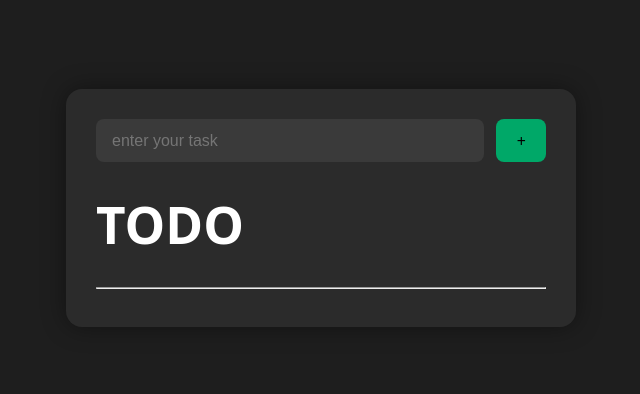
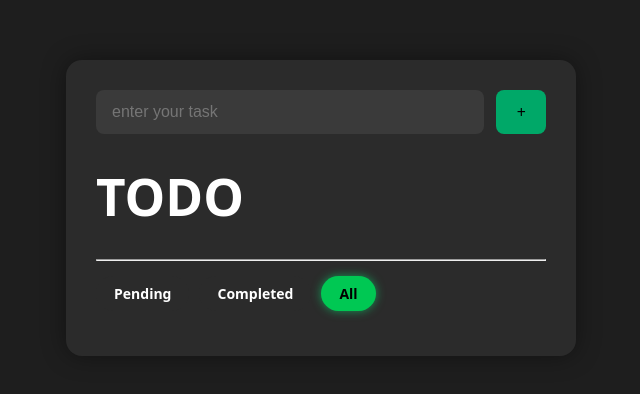
Before and after one commit to DilSeDeveloper/ToDo-React, a React (Vite) app: page / in a window 1280 px wide. Shown: the part 192-586 px from the top of the page, without its empty margins (319-959 px from the left). Built offline with nearby package versions, Linux system fonts and the light colour scheme.

Commit message:
pending,all,completed buttons are added

```diff
--- a/src/App.css
+++ b/src/App.css
@@ -152,3 +152,34 @@ form button{
   background: #d93636;
   transform: scale(1.05);
 }
+.filter-buttons {
+  display: flex;
+  gap: 10px;
+  margin: 15px 0;
+}
+
+.filter-buttons button {
+  padding: 8px 18px;
+  border-radius: 25px;
+  border: none;
+  outline: none;
+  font-size: 14px;
+  cursor: pointer;
+  font-weight: 600;
+  background: #2b2b2b;
+  color: white;
+  transition: all 0.25s ease;
+}
+
+/* Hover Effect */
+.filter-buttons button:hover {
+  background: #3d3d3d;
+  transform: translateY(-1px);
+}
+
+/* Active Button */
+.filter-buttons .active {
+  background: #00c853;
+  color: black;
+  box-shadow: 0 0 10px rgba(0,255,127,0.5);
+}
--- a/src/App.jsx
+++ b/src/App.jsx
@@ -1,46 +1,85 @@
-import React from 'react'
-import {useState} from "react";
-import TodoInput from './components/TodoInput';
-import TodoList from './components/TodoList';
-import './App.css';
+import { useState } from "react";
+import TodoInput from "./components/TodoInput";
+import TodoList from "./components/TodoList";
+import "./App.css";
+
 function App() {
-  const [listText, setListText]=useState([]);
-  let addList= (inputText)=>{
-       if(inputText!==''){
-        setListText([
-  ...listText,
-  { text: inputText, completed: false }
-]);
+  const [listText, setListText] = useState([]);
+  const [filter, setFilter] = useState("all"); // all | pending | completed
 
-       }
-  }
-  const deleteText=(key)=>{
-        let newTodo= [...listText];
-        newTodo.splice(key,1);
-        setListText([...newTodo]);
-  }
-  const toggleComplete=(index)=>{
-    let newList=[...listText];
-    newList[index].completed=!newList[index].completed;
+  const addList = (inputText) => {
+    if (inputText.trim() !== "") {
+      setListText([
+        ...listText,
+        { text: inputText, completed: false },
+      ]);
+    }
+  };
+
+  const deleteText = (index) => {
+    const newList = [...listText];
+    newList.splice(index, 1);
     setListText(newList);
-  }
+  };
+
+  const toggleComplete = (index) => {
+    const newList = [...listText];
+    newList[index].completed = !newList[index].completed;
+    setListText(newList);
+  };
+
+  const filteredList = listText.filter((item) => {
+    if (filter === "pending") return !item.completed;
+    if (filter === "completed") return item.completed;
+    return true; // all
+  });
+
   return (
-    <div className='main-container'>
+    <div className="main-container">
       <div className="center-container">
-        <TodoInput addList={addList}/>
+
+        <TodoInput addList={addList} />
+
         <h1>TODO</h1>
         <hr />
 
-        {listText.map((listItem,i)=>{
-           return (
-                <TodoList key={i} index={i} item={listItem} deleteItem={deleteText} toggleComplete={toggleComplete}/>
-           )
-        })}
+        {/* Filter Buttons */}
+        <div className="filter-buttons">
+          <button
+            className={filter === "pending" ? "active" : ""}
+            onClick={() => setFilter("pending")}
+          >
+            Pending
+          </button>
 
+          <button
+            className={filter === "completed" ? "active" : ""}
+            onClick={() => setFilter("completed")}
+          >
+            Completed
+          </button>
+
+          <button
+            className={filter === "all" ? "active" : ""}
+            onClick={() => setFilter("all")}
+          >
+            All
+          </button>
+        </div>
+
+        {/* Render List */}
+        {filteredList.map((item, i) => (
+          <TodoList
+            key={i}
+            index={i}
+            item={item}
+            deleteItem={deleteText}
+            toggleComplete={toggleComplete}
+          />
+        ))}
       </div>
-
     </div>
   );
 }
 
-export default App
+export default App;
--- a/src/components/AddButton.jsx
+++ b/src/components/AddButton.jsx
@@ -1,5 +1,6 @@
 export default function AddButton({onClick}){
     return (
-        <button onClick={onClick} style={{backgroundColor:"#00a868"}}>+</button>
+        <button  onClick={onClick} style={{backgroundColor:"#00a868"}}>+</button>
+        //create a separate css file , add class, import that css file in this file, use that class with className
     );
 }
--- a/src/components/DeleteButton.jsx
+++ b/src/components/DeleteButton.jsx
@@ -1,5 +1,6 @@
 export default function DeleteButton({onClick}){
     return (
         <button onClick={onClick} className="delete-btn" style={{backgroundColor:"red"}}>Delete</button>
+        //same as add button
     );
 }
--- a/src/components/TodoInput.jsx
+++ b/src/components/TodoInput.jsx
@@ -9,35 +9,33 @@ function TodoInput({ addList }) {
     const value = e.target.value;
 
     let hasLetter = false;
-  let hasOnlyValidChars = true;
+    let valid = true;
 
     for (let char of value) {
-    // check if character is a letter
-    if ((char >= "a" && char <= "z") || (char >= "A" && char <= "Z")) {
+      if (
+        (char >= "a" && char <= "z") ||
+        (char >= "A" && char <= "Z")
+      ) {
         hasLetter = true;
-    }
-
-    else if (
+      } else if (
         !((char >= "0" && char <= "9") || char === " ")
       ) {
-      hasOnlyValidChars = false;
+        valid = false;
         break;
       }
     }
 
-  if (!hasOnlyValidChars) return;
+    if (!valid) return;
     if (!hasLetter && value.trim() !== "") return;
+
     setInputText(value);
   };
-
-
 
   const handleAdd = () => {
     if (inputText.trim() === "") return;
     addList(inputText);
     setInputText("");
   };
-
 
   const handleKeyDown = (e) => {
     if (e.key === "Enter") {
--- a/src/components/TodoList.jsx
+++ b/src/components/TodoList.jsx
@@ -1,14 +1,28 @@
-import CheckBox from "./CheckBox";
+import Checkbox from "./Checkbox";
 import DeleteButton from "./DeleteButton";
 
 function TodoList({ item, index, toggleComplete, deleteItem }) {
   return (
-    <div className="todo-item">
-      <CheckBox
+    <div
+      className="todo-item"
+      style={{
+        opacity: item.completed ? 0.6 : 1,
+      }}
+    >
+      <Checkbox
         checked={item.completed}
         onChange={() => toggleComplete(index)}
       />
-      <span>{item.text}</span>
+
+      <span
+        style={{
+          textDecoration: item.completed ? "line-through" : "none",
+          marginLeft: "10px",
+        }}
+      >
+        {item.text}
+      </span>
+
       <DeleteButton onClick={() => deleteItem(index)} />
     </div>
   );
```
Lines whose indentation alone changed are shown as unchanged.
